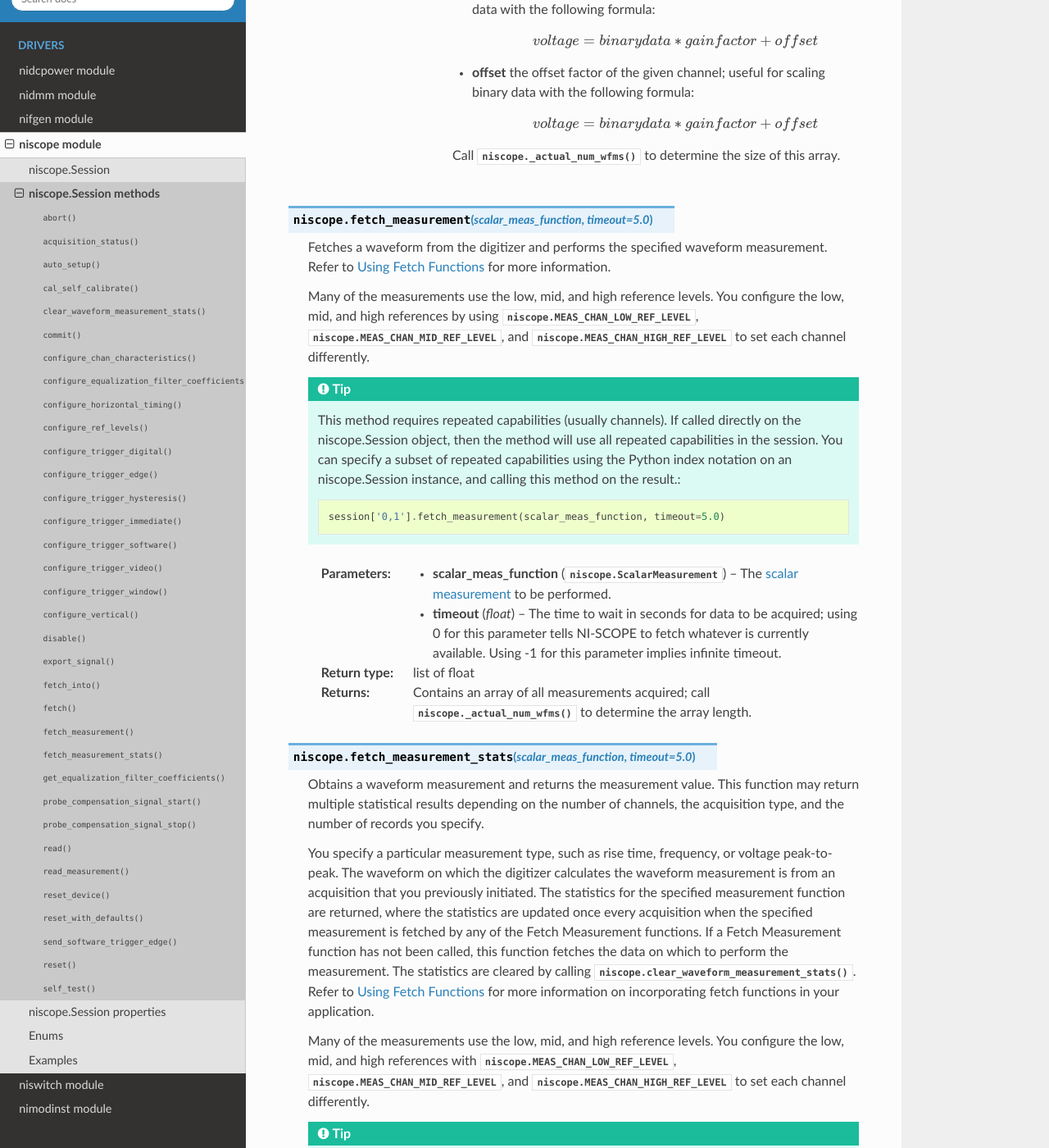
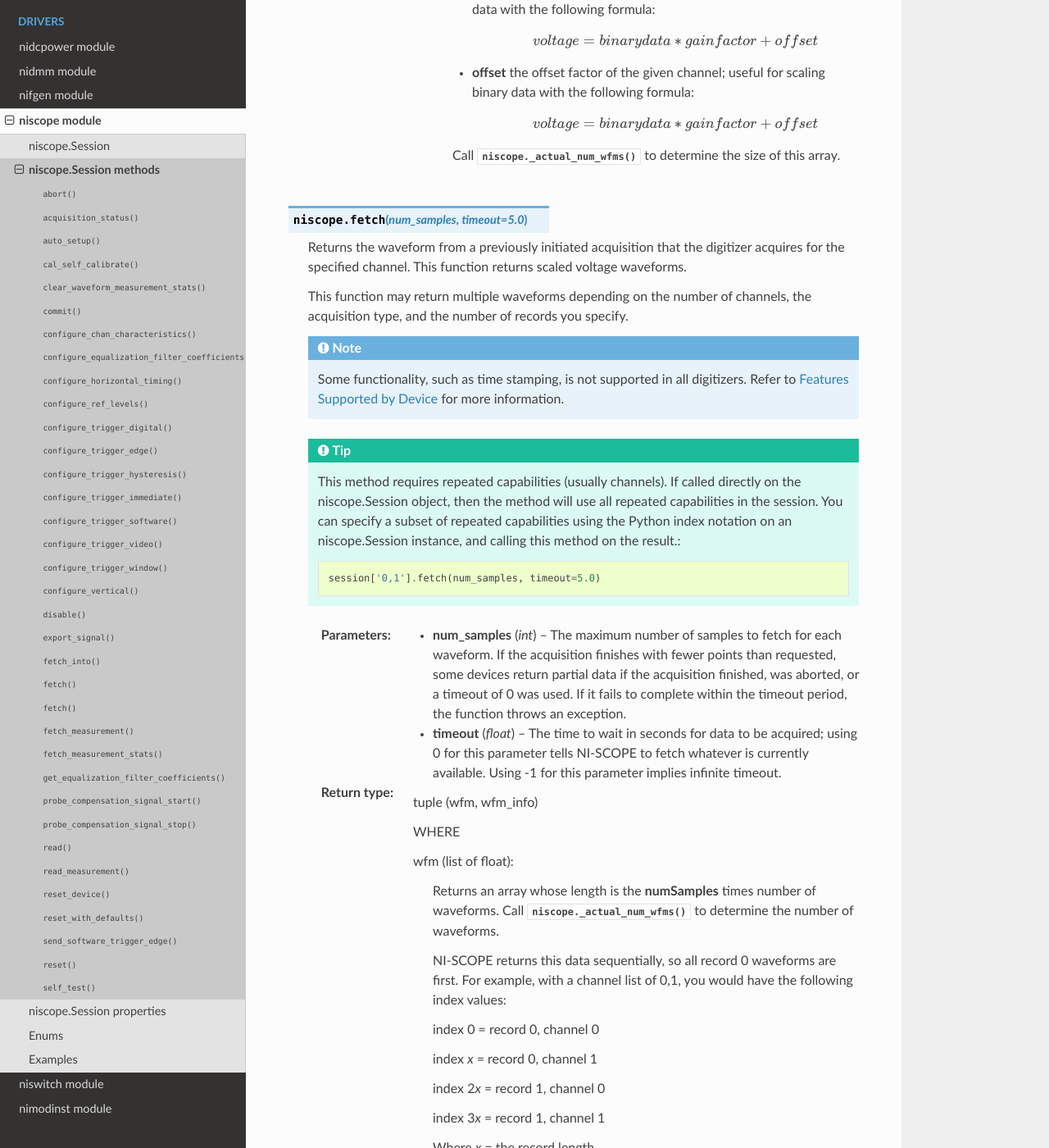
Before and after one commit to ni/nimi-python, a Sphinx documentation site: the page built from docs/niscope/functions.rst, in a window 1280 px wide and 1400 px high, scrolled down 17339 px. Shown: the whole window at 82% size. Built offline with Sphinx 7.4.7 and the Read the Docs theme 2.0.0, drawn with Linux system fonts in a browser that asks for light colours; some of the changed text lies outside the part shown.

Commit message:
Update generated files

```diff
--- a/docs/conf.py
+++ b/docs/conf.py
@@ -55,7 +55,7 @@ master_doc = 'index'
 
 # General information about the project.
 project = 'NI Modular Instruments Python API'
-copyright = '2017-2017, National Instruments'
+copyright = '2017-2018, National Instruments'
 author = 'National Instruments'
 
 # The version info for the project you're documenting, acts as replacement for
@@ -63,7 +63,7 @@ author = 'National Instruments'
 # built documents.
 #
 # The full version, including alpha/beta/rc tags.
-release = '0.6.1.dev0'
+release = '0.6.0'
 # The short X.Y version.
 version = release[:3]
 
--- a/docs/niscope/functions.rst
+++ b/docs/niscope/functions.rst
@@ -1394,6 +1394,109 @@ niscope.Session methods
 
 
 
+.. function:: fetch(num_samples, timeout=5.0)
+
+    Returns the waveform from a previously initiated acquisition that the
+    digitizer acquires for the specified channel. This function returns
+    scaled voltage waveforms.
+
+    This function may return multiple waveforms depending on the number of
+    channels, the acquisition type, and the number of records you specify.
+
+
+
+    .. note:: Some functionality, such as time stamping, is not supported in all
+        digitizers. Refer to `Features Supported by
+        Device <REPLACE_DRIVER_SPECIFIC_URL_1(features_supported_main)>`__ for
+        more information.
+
+
+    .. tip:: This method requires repeated capabilities (usually channels). If called directly on the
+        niscope.Session object, then the method will use all repeated capabilities in the session.
+        You can specify a subset of repeated capabilities using the Python index notation on an
+        niscope.Session instance, and calling this method on the result.:
+
+        .. code:: python
+
+            session['0,1'].fetch(num_samples, timeout=5.0)
+
+
+    :param num_samples:
+
+
+        The maximum number of samples to fetch for each waveform. If the
+        acquisition finishes with fewer points than requested, some devices
+        return partial data if the acquisition finished, was aborted, or a
+        timeout of 0 was used. If it fails to complete within the timeout
+        period, the function throws an exception.
+
+
+
+
+    :type num_samples: int
+    :param timeout:
+
+
+        The time to wait in seconds for data to be acquired; using 0 for this parameter tells NI-SCOPE to fetch whatever is currently available. Using -1 for this parameter implies infinite timeout.
+
+
+
+
+    :type timeout: float
+
+    :rtype: tuple (wfm, wfm_info)
+
+        WHERE
+
+        wfm (list of float):
+
+
+            Returns an array whose length is the **numSamples** times number of
+            waveforms. Call :py:func:`niscope._actual_num_wfms` to determine the number of
+            waveforms.
+
+            NI-SCOPE returns this data sequentially, so all record 0 waveforms are
+            first. For example, with a channel list of 0,1, you would have the
+            following index values:
+
+            index 0 = record 0, channel 0
+
+            index *x* = record 0, channel 1
+
+            index 2\ *x* = record 1, channel 0
+
+            index 3\ *x* = record 1, channel 1
+
+            Where *x* = the record length
+
+
+
+
+        wfm_info (list of WaveformInfo):
+
+
+            Returns an array of classed with the following timing and scaling information about each waveform:
+
+                                -  **relative_initial_x** the time (in seconds) from the trigger to the first sample in the fetched waveform
+                                -  **absolute_initial_x** timestamp (in seconds) of the first fetched sample. This timestamp is comparable between records and acquisitions; devices that do not support this parameter use 0 for this output.
+                                -  **x_increment** the time between points in the acquired waveform in seconds -  **actual_samples** the actual number of samples fetched and placed in the waveform array
+                                -  **gain** the gain factor of the given channel; useful for scaling binary data with the following formula:
+
+                                    .. math::
+
+                                        voltage = binary data * gain factor + offset
+
+                                -  **offset** the offset factor of the given channel; useful for scaling binary data with the following formula:
+
+                                    .. math::
+
+                                        voltage = binary data * gain factor + offset
+
+                                Call :py:func:`niscope._actual_num_wfms` to determine the size of this array.
+
+
+
+
 
 .. function:: fetch_measurement(scalar_meas_function, timeout=5.0)
 
--- a/docs/niscope/session.rst
+++ b/docs/niscope/session.rst
@@ -410,6 +410,8 @@ niscope.Session
    +-------------------------------------------------------+
    | :py:func:`fetch`                                      |
    +-------------------------------------------------------+
+   | :py:func:`fetch`                                      |
+   +-------------------------------------------------------+
    | :py:func:`fetch_measurement`                          |
    +-------------------------------------------------------+
    | :py:func:`fetch_measurement_stats`                    |
```
Also changed, not shown: 1 other file.
